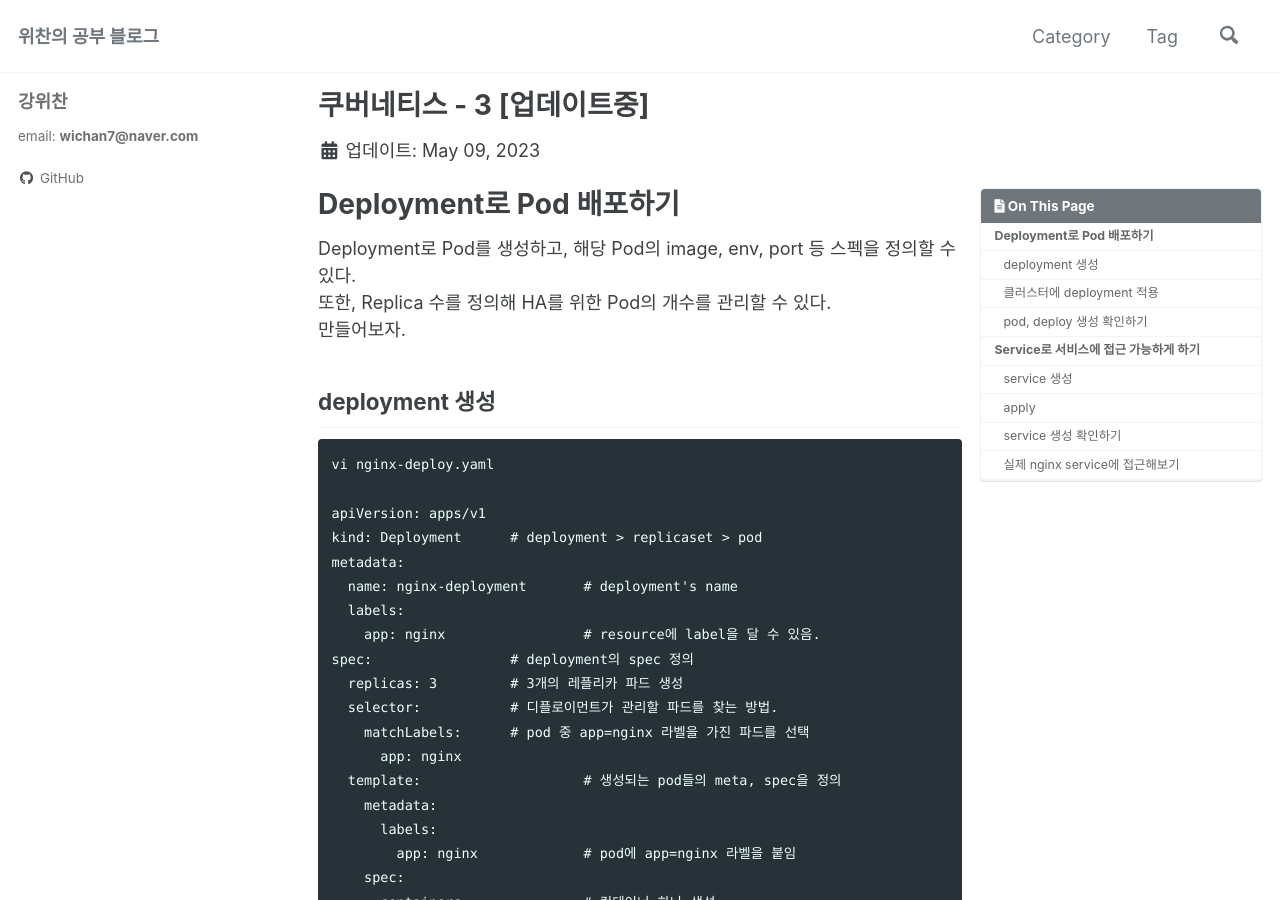
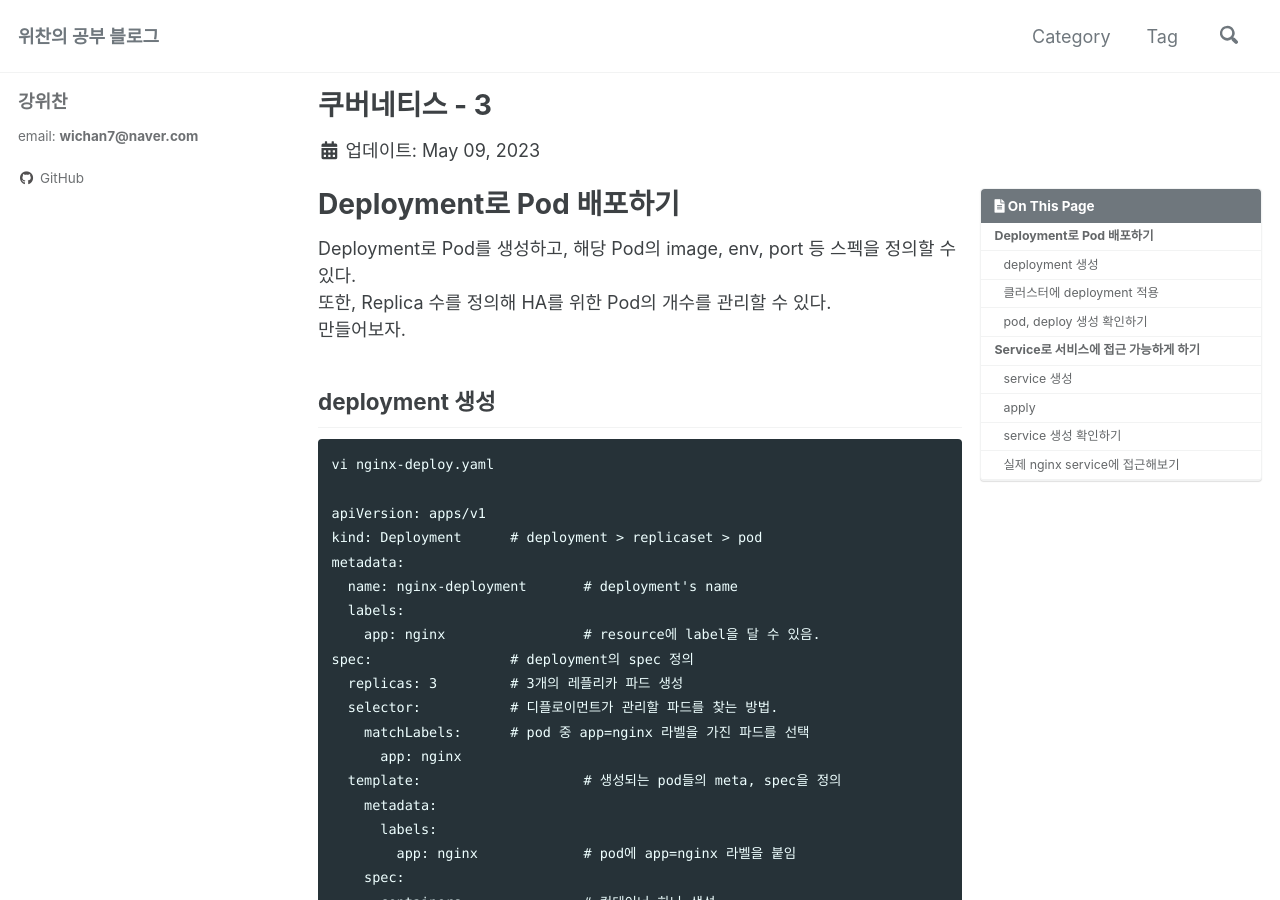
Before and after one commit to wichan7/wichan7.github.io, a Jekyll site: the page built from _posts/2023-05-09-k8s-3.md, in a window 1280 px wide and 900 px high. Built offline with Jekyll 4.4.1, drawn with Linux system fonts in a browser that asks for light colours; cached includes are drawn as plain includes; comment, search, counter and statistics services are not loaded.

Commit message:
modified:   _posts/2023-05-09-k8s-3.md

```diff
--- a/_posts/2023-05-09-k8s-3.md
+++ b/_posts/2023-05-09-k8s-3.md
@@ -1,5 +1,5 @@
 ---
-title: "쿠버네티스 - 3 [업데이트중]"
+title: "쿠버네티스 - 3"
 categories:
   - infrastructure
 tags:
```
